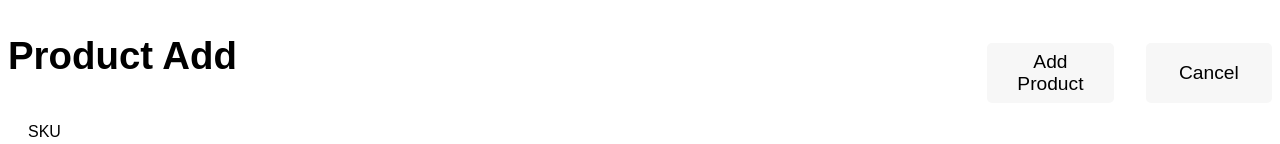
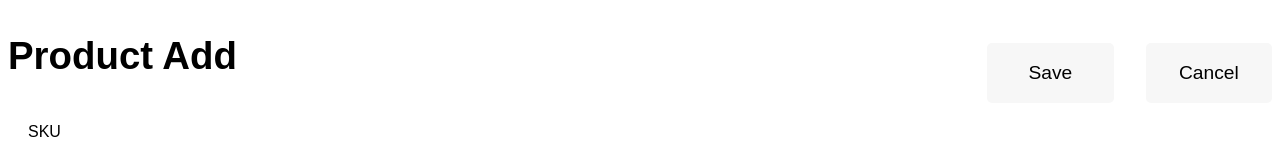
Before and after one commit to Devikaze/Scandiweb-Junior-Web-Dev-Project, a Vue app: page /addproduct in a window 1280 px wide. Shown: the top 144 px of the page. Built offline with nearby package versions, Linux system fonts and the light colour scheme.

Commit message:
AddProductView Edit

```diff
--- a/src/views/AddProductView.vue
+++ b/src/views/AddProductView.vue
@@ -2,7 +2,7 @@
     <div class="container">
         <div class="navbar">
             <h1>Product Add</h1>
-            <button class="confirm-add-button" @click="createProduct">Add Product</button>
+            <button class="confirm-add-button" @click="createProduct">Save</button>
             <a href="/" class="cancel-button">Cancel</a>
         </div>
         <div id="product_form" class="form" @submit.prevent="createProduct">
```
